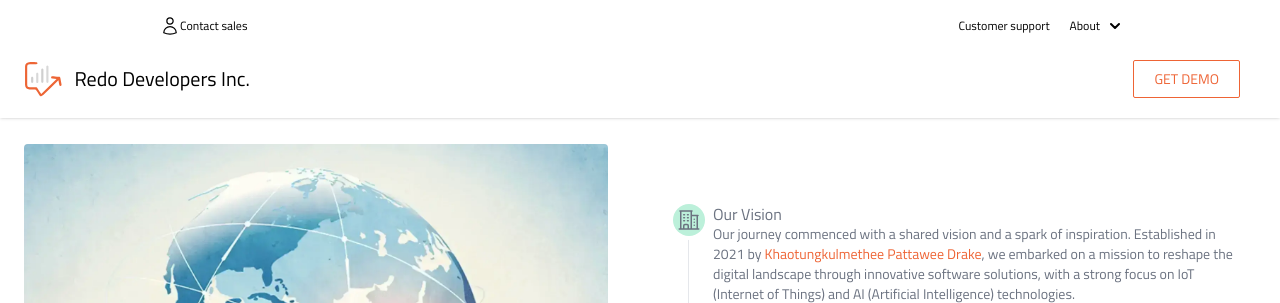
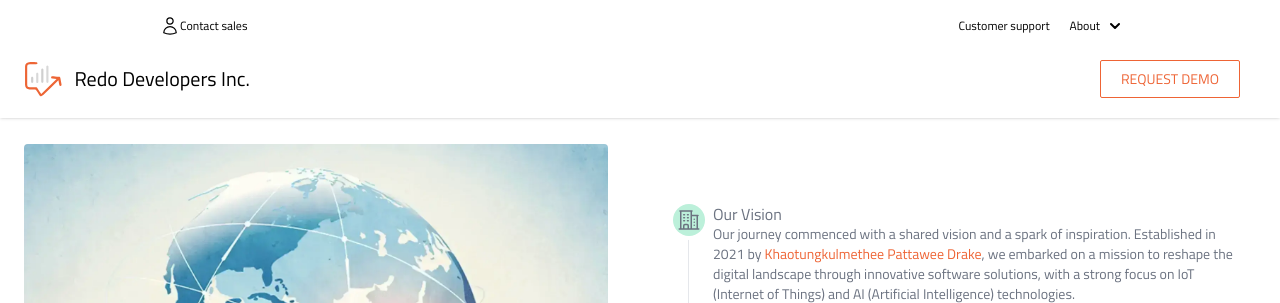
Before and after one commit to Theetawee/redodevelopers_site, a Django app: page /company/ in a window 1280 px wide. Shown: the top 303 px of the page. Run offline with Django 4.2, Linux system fonts and the light colour scheme; style sheets or scripts are compiled from the project's sources; some libraries are stand-ins or nearby versions.

Commit message:
Update lgnav.html

```diff
--- a/templates/base/lgnav.html
+++ b/templates/base/lgnav.html
@@ -42,7 +42,7 @@
                 <span class="self-center hidden md:block text-xl font-medium whitespace-nowrap dark:text-white">Redo Developers Inc.</span>
             </a>
             <div class="flex items-center lg:order-2">
-                <a href="{% url 'meeting' %}" type="button" class="text-primary-500  hover:text-white border border-primary-500 hover:bg-primary-600 focus:ring-4 focus:outline-none focus:ring-primary-300 font-medium rounded-sm text-sm px-5 py-2 text-center mr-4 dark:border-primary-500 dark:text-primary-500 dark:hover:text-white dark:hover:bg-primary-500 dark:focus:ring-primary-800">GET DEMO</a>
+                <a href="{% url 'meeting' %}" type="button" class="text-primary-500  hover:text-white border border-primary-500 hover:bg-primary-600 focus:ring-4 focus:outline-none focus:ring-primary-300 font-medium rounded-sm text-sm px-5 py-2 text-center mr-4 dark:border-primary-500 dark:text-primary-500 dark:hover:text-white dark:hover:bg-primary-500 uppercase dark:focus:ring-primary-800">Request DEMO</a>
 
             </div>
             <div class="hidden justify-between items-center w-full lg:flex lg:w-auto lg:order-1" id="mobile-menu-2">
```
